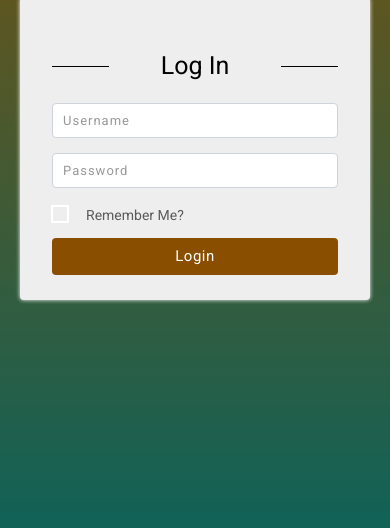
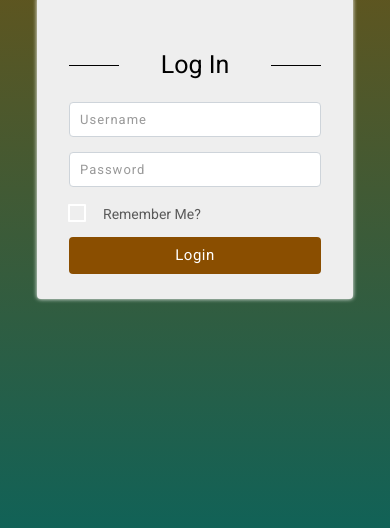
Before and after one commit to babaimandal/reddybook.club, a plain HTML site: page index.html in a window 390 px wide. Shown: the part 316-844 px from the top of the page. Drawn offline with nearby package versions, Linux system fonts and the light colour scheme.

Commit message:
Add files via upload
change responsive mobile version

```diff
--- a/css/style.css
+++ b/css/style.css
@@ -12,9 +12,6 @@ body{
 }
 .login-background{
     height: 100vh;
-    display: flex;
-    justify-content: center;
-    align-items: center;
     background-image: linear-gradient(#8a4e00, #116257);
 
 }
@@ -29,6 +26,9 @@ body{
     border-radius: 4px;
     background: none;
     box-shadow: none;
+}
+.login-page-wrapper  .d-flex{
+    height: 100vh !important;
 }
 .login-page-wrapper .card .card-header {
     padding-top: 2%;
--- a/index.html
+++ b/index.html
@@ -23,6 +23,7 @@
     <!-- Log in -->
     <div class="login-page-wrapper">
         <div class="container">
+            <div class="d-flex justify-content-center h-100">
                 <div class="card">
                     <div class="card-header">
                         <img src="images/logo.png" alt="">
@@ -50,6 +51,7 @@
                 </div>
             </div>
         </div>
+    </div>
 
 
 
```
Lines whose indentation alone changed are shown as unchanged.
